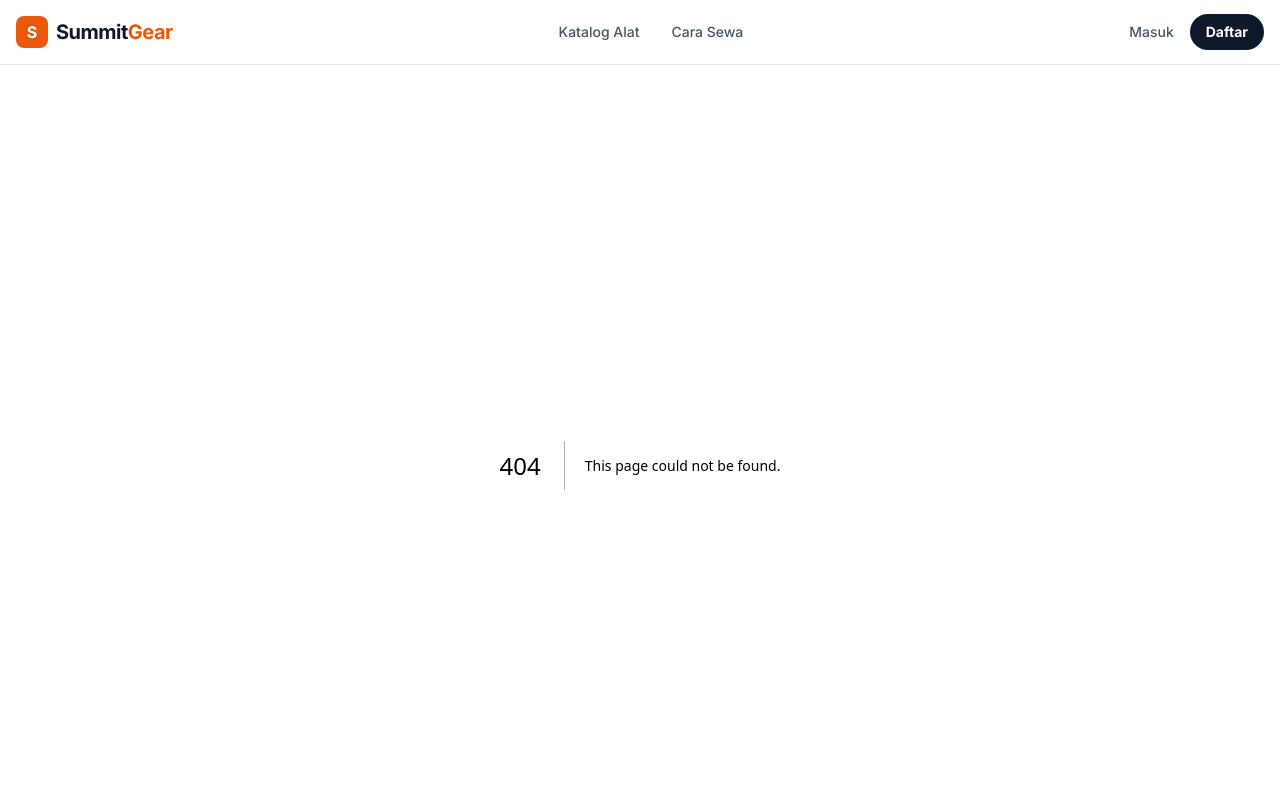
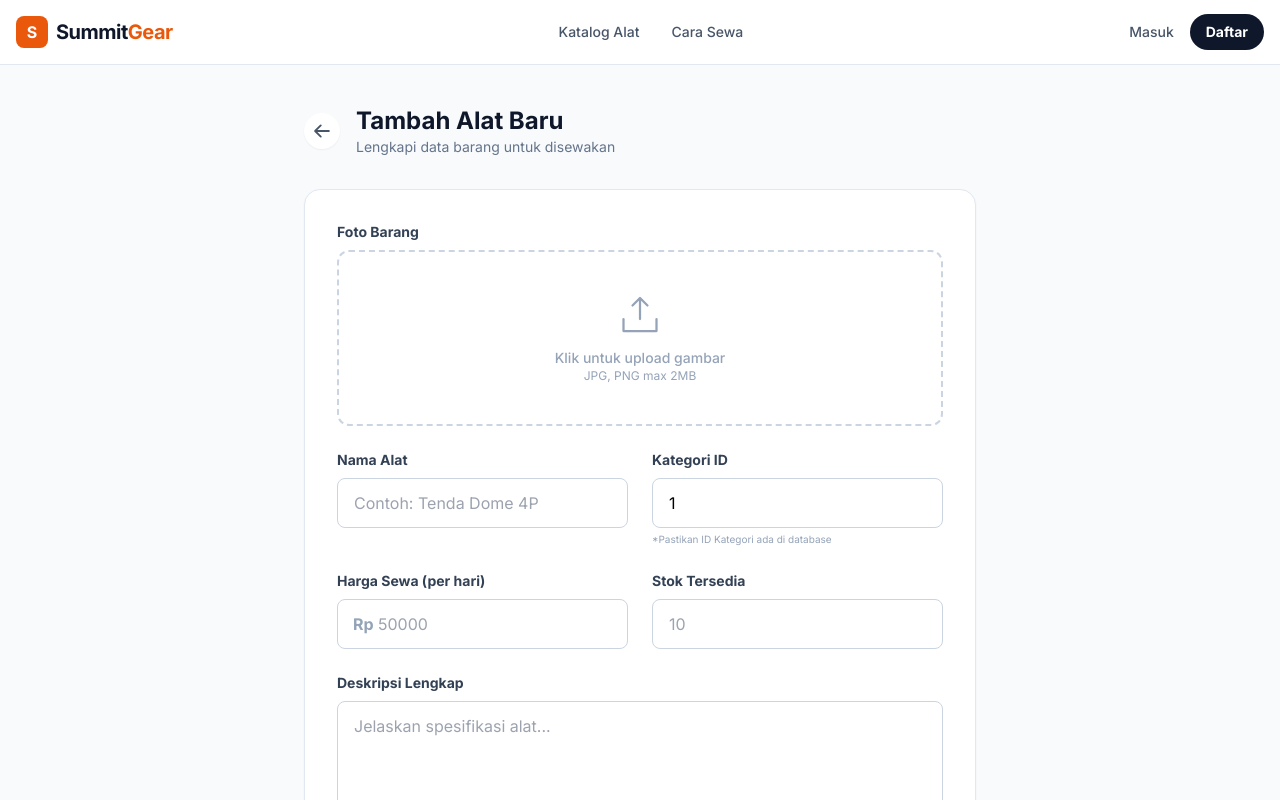
Before and after one commit to rezaghalbi/summit-gear, a Next.js app in the folder apps/web/: page /admin/gears/create in a window 1280 px wide. Before the commit this address had no page. Shown: the top 800 px of the page. Built offline with nearby package versions, Linux system fonts and the light colour scheme.

Commit message:
feat: implement basic admin create gear page

```diff
--- a/apps/web/app/admin/dashboard/page.tsx
+++ b/apps/web/app/admin/dashboard/page.tsx
@@ -4,6 +4,8 @@ import { useEffect, useState } from 'react';
 import Cookies from 'js-cookie';
 import Image from 'next/image';
 import { useRouter } from 'next/navigation';
+import Link from 'next/link';
+import { Plus } from '@phosphor-icons/react';
 import {
   CheckCircle,
   XCircle,
@@ -122,8 +124,19 @@ export default function AdminDashboard() {
             </h1>
             <p className="text-slate-500">Kelola semua penyewaan masuk</p>
           </div>
-          <div className="bg-white px-4 py-2 rounded-lg shadow-sm font-bold text-slate-700">
-            Total Order: {bookings.length}
+
+          <div className="flex gap-3">
+            {/* TOMBOL BARU: TAMBAH BARANG */}
+            <Link
+              href="/admin/gears/create"
+              className="bg-slate-900 text-white px-4 py-2 rounded-lg font-bold hover:bg-orange-600 transition flex items-center gap-2"
+            >
+              <Plus weight="bold" /> Tambah Barang
+            </Link>
+
+            <div className="bg-white px-4 py-2 rounded-lg shadow-sm font-bold text-slate-700 border border-slate-200">
+              Total Order: {bookings.length}
+            </div>
           </div>
         </div>
 
--- /dev/null
+++ b/apps/web/app/admin/gears/create/page.tsx
@@ -0,0 +1,259 @@
+'use client';
+
+import { useState } from 'react';
+import { useRouter } from 'next/navigation';
+import Cookies from 'js-cookie';
+import Link from 'next/link';
+import Image from 'next/image';
+import { ArrowLeft, UploadSimple, FloppyDisk } from '@phosphor-icons/react';
+
+export default function CreateGearPage() {
+  const router = useRouter();
+  const [isLoading, setIsLoading] = useState(false);
+  const [preview, setPreview] = useState<string | null>(null);
+
+  // State Form
+  const [formData, setFormData] = useState({
+    name: '',
+    description: '',
+    pricePerDay: '',
+    stock: '',
+    categoryId: '1', // Default category ID 1 (Pastikan ID 1 ada di DB)
+  });
+  const [file, setFile] = useState<File | null>(null);
+
+  // Handle Perubahan Input Teks
+  const handleChange = (
+    e: React.ChangeEvent<
+      HTMLInputElement | HTMLTextAreaElement | HTMLSelectElement
+    >
+  ) => {
+    setFormData({ ...formData, [e.target.name]: e.target.value });
+  };
+
+  // Handle Gambar (Preview)
+  const handleFileChange = (e: React.ChangeEvent<HTMLInputElement>) => {
+    const selectedFile = e.target.files?.[0];
+    if (selectedFile) {
+      setFile(selectedFile);
+      setPreview(URL.createObjectURL(selectedFile)); // Bikin preview url sementara
+    }
+  };
+
+  // Handle Submit ke Backend
+  const handleSubmit = async (e: React.FormEvent) => {
+    e.preventDefault();
+    setIsLoading(true);
+
+    const token = Cookies.get('token');
+    if (!token) {
+      alert('Sesi habis, silakan login ulang.');
+      return router.push('/login');
+    }
+
+    try {
+      // 1. Bungkus data dalam FormData (Wajib untuk upload file)
+      const data = new FormData();
+      data.append('name', formData.name);
+      data.append('description', formData.description);
+      data.append('pricePerDay', formData.pricePerDay);
+      data.append('stock', formData.stock);
+      data.append('categoryId', formData.categoryId);
+
+      if (file) {
+        // 'image' harus sesuai dengan backend: uploader.single('image')
+        data.append('image', file);
+      } else {
+        throw new Error('Wajib upload gambar barang!');
+      }
+
+      // 2. Kirim ke Backend
+      const res = await fetch('http://localhost:8000/api/gears', {
+        method: 'POST',
+        headers: {
+          Authorization: `Bearer ${token}`,
+          // Browser otomatis set Content-Type: multipart/form-data
+        },
+        body: data,
+      });
+
+      const json = await res.json();
+
+      if (!res.ok) {
+        throw new Error(json.message || 'Gagal upload barang');
+      }
+
+      alert('✅ Barang berhasil ditambahkan!');
+      router.push('/admin/dashboard'); // Balik ke dashboard
+    } catch (error: any) {
+      console.error(error);
+      alert(error.message);
+    } finally {
+      setIsLoading(false);
+    }
+  };
+
+  return (
+    <main className="min-h-screen bg-slate-50 py-10 px-4">
+      <div className="container mx-auto max-w-2xl">
+        {/* Header */}
+        <div className="flex items-center gap-4 mb-8">
+          <Link
+            href="/admin/dashboard"
+            className="p-2 bg-white rounded-full text-slate-600 hover:bg-slate-100 transition shadow-sm"
+          >
+            <ArrowLeft size={20} weight="bold" />
+          </Link>
+          <div>
+            <h1 className="text-2xl font-bold text-slate-900">
+              Tambah Alat Baru
+            </h1>
+            <p className="text-slate-500 text-sm">
+              Lengkapi data barang untuk disewakan
+            </p>
+          </div>
+        </div>
+
+        {/* Form Card */}
+        <div className="bg-white rounded-2xl shadow-sm border border-slate-200 p-8">
+          <form onSubmit={handleSubmit} className="space-y-6">
+            {/* 1. Upload Gambar */}
+            <div>
+              <label className="block text-sm font-bold text-slate-700 mb-2">
+                Foto Barang
+              </label>
+              <div className="border-2 border-dashed border-slate-300 rounded-xl p-6 text-center hover:bg-slate-50 transition relative group">
+                <input
+                  type="file"
+                  accept="image/*"
+                  onChange={handleFileChange}
+                  className="absolute inset-0 w-full h-full opacity-0 cursor-pointer z-10"
+                />
+                {preview ? (
+                  <div className="relative h-64 w-full rounded-lg overflow-hidden">
+                    <Image
+                      src={preview}
+                      alt="Preview"
+                      fill
+                      className="object-contain"
+                      unoptimized
+                    />
+                    <div className="absolute inset-0 bg-black/40 flex items-center justify-center opacity-0 group-hover:opacity-100 transition text-white font-bold">
+                      Ganti Foto
+                    </div>
+                  </div>
+                ) : (
+                  <div className="flex flex-col items-center text-slate-400 py-4">
+                    <UploadSimple size={48} weight="light" className="mb-2" />
+                    <p className="text-sm font-medium">
+                      Klik untuk upload gambar
+                    </p>
+                    <p className="text-xs">JPG, PNG max 2MB</p>
+                  </div>
+                )}
+              </div>
+            </div>
+
+            {/* 2. Nama & Kategori */}
+            <div className="grid grid-cols-1 md:grid-cols-2 gap-6">
+              <div>
+                <label className="block text-sm font-bold text-slate-700 mb-2">
+                  Nama Alat
+                </label>
+                <input
+                  type="text"
+                  name="name"
+                  required
+                  placeholder="Contoh: Tenda Dome 4P"
+                  className="w-full border border-slate-300 rounded-lg px-4 py-3 focus:ring-2 focus:ring-orange-500 outline-none"
+                  onChange={handleChange}
+                />
+              </div>
+              <div>
+                <label className="block text-sm font-bold text-slate-700 mb-2">
+                  Kategori ID
+                </label>
+                <input
+                  type="number"
+                  name="categoryId"
+                  required
+                  defaultValue={1}
+                  className="w-full border border-slate-300 rounded-lg px-4 py-3 focus:ring-2 focus:ring-orange-500 outline-none"
+                  onChange={handleChange}
+                />
+                <p className="text-[10px] text-slate-400 mt-1">
+                  *Pastikan ID Kategori ada di database
+                </p>
+              </div>
+            </div>
+
+            {/* 3. Harga & Stok */}
+            <div className="grid grid-cols-1 md:grid-cols-2 gap-6">
+              <div>
+                <label className="block text-sm font-bold text-slate-700 mb-2">
+                  Harga Sewa (per hari)
+                </label>
+                <div className="relative">
+                  <span className="absolute left-4 top-1/2 -translate-y-1/2 text-slate-400 font-bold">
+                    Rp
+                  </span>
+                  <input
+                    type="number"
+                    name="pricePerDay"
+                    required
+                    placeholder="50000"
+                    className="w-full border border-slate-300 rounded-lg pl-10 pr-4 py-3 focus:ring-2 focus:ring-orange-500 outline-none"
+                    onChange={handleChange}
+                  />
+                </div>
+              </div>
+              <div>
+                <label className="block text-sm font-bold text-slate-700 mb-2">
+                  Stok Tersedia
+                </label>
+                <input
+                  type="number"
+                  name="stock"
+                  required
+                  placeholder="10"
+                  className="w-full border border-slate-300 rounded-lg px-4 py-3 focus:ring-2 focus:ring-orange-500 outline-none"
+                  onChange={handleChange}
+                />
+              </div>
+            </div>
+
+            {/* 4. Deskripsi */}
+            <div>
+              <label className="block text-sm font-bold text-slate-700 mb-2">
+                Deskripsi Lengkap
+              </label>
+              <textarea
+                name="description"
+                rows={4}
+                required
+                placeholder="Jelaskan spesifikasi alat..."
+                className="w-full border border-slate-300 rounded-lg px-4 py-3 focus:ring-2 focus:ring-orange-500 outline-none resize-none"
+                onChange={handleChange}
+              ></textarea>
+            </div>
+
+            {/* Tombol Simpan */}
+            <button
+              type="submit"
+              disabled={isLoading}
+              className="w-full bg-slate-900 text-white font-bold py-4 rounded-xl hover:bg-orange-600 transition flex items-center justify-center gap-2 disabled:opacity-50"
+            >
+              {isLoading ? (
+                'Mengupload...'
+              ) : (
+                <>
+                  <FloppyDisk size={20} weight="fill" /> Simpan Barang
+                </>
+              )}
+            </button>
+          </form>
+        </div>
+      </div>
+    </main>
+  );
+}
```
Also changed, not shown: 1 other file (tests, documents, lock files or other folders).
